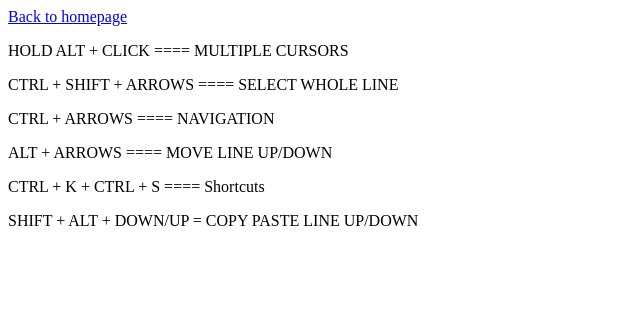
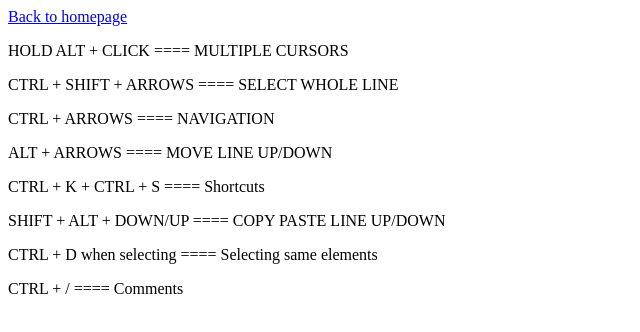
Before and after one commit to Dreycod/Simple-HTML, a plain HTML site: page Tutorials/Shortcuts.html in a window 1280 px wide. Shown: the whole page, without its empty margins (0-640 px from the left). Drawn offline with Linux system fonts and the light colour scheme.

Commit message:
shortcut

```diff
--- a/Tutorials/Shortcuts.html
+++ b/Tutorials/Shortcuts.html
@@ -13,6 +13,8 @@
     <p>CTRL + ARROWS ==== NAVIGATION</p>
     <p>ALT + ARROWS ==== MOVE LINE UP/DOWN</p>
     <p>CTRL + K + CTRL + S ==== Shortcuts</p>
-    <p>SHIFT + ALT + DOWN/UP = COPY PASTE LINE UP/DOWN</p>
+    <p>SHIFT + ALT + DOWN/UP ==== COPY PASTE LINE UP/DOWN</p>
+    <p>CTRL + D when selecting ==== Selecting same elements</p>
+    <p>CTRL + / ==== Comments</p>
   </body>
 </html>
```
